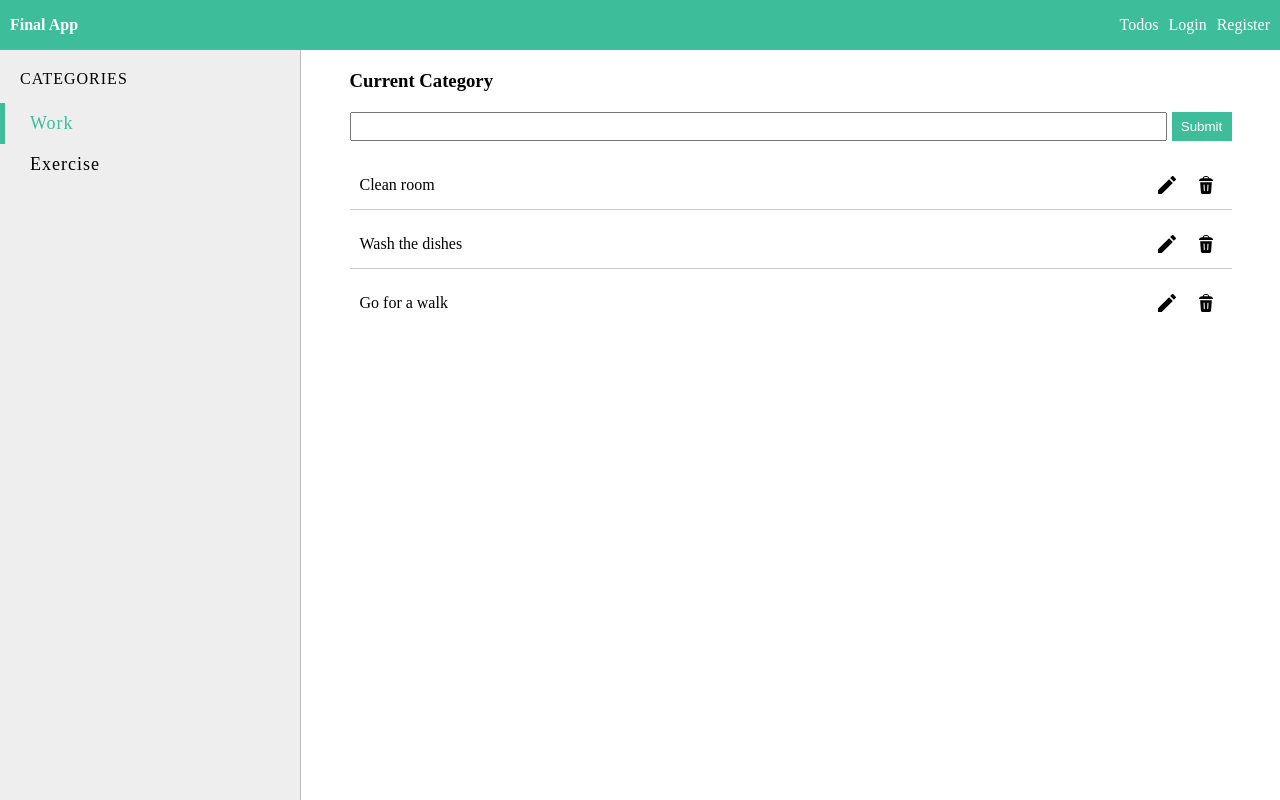
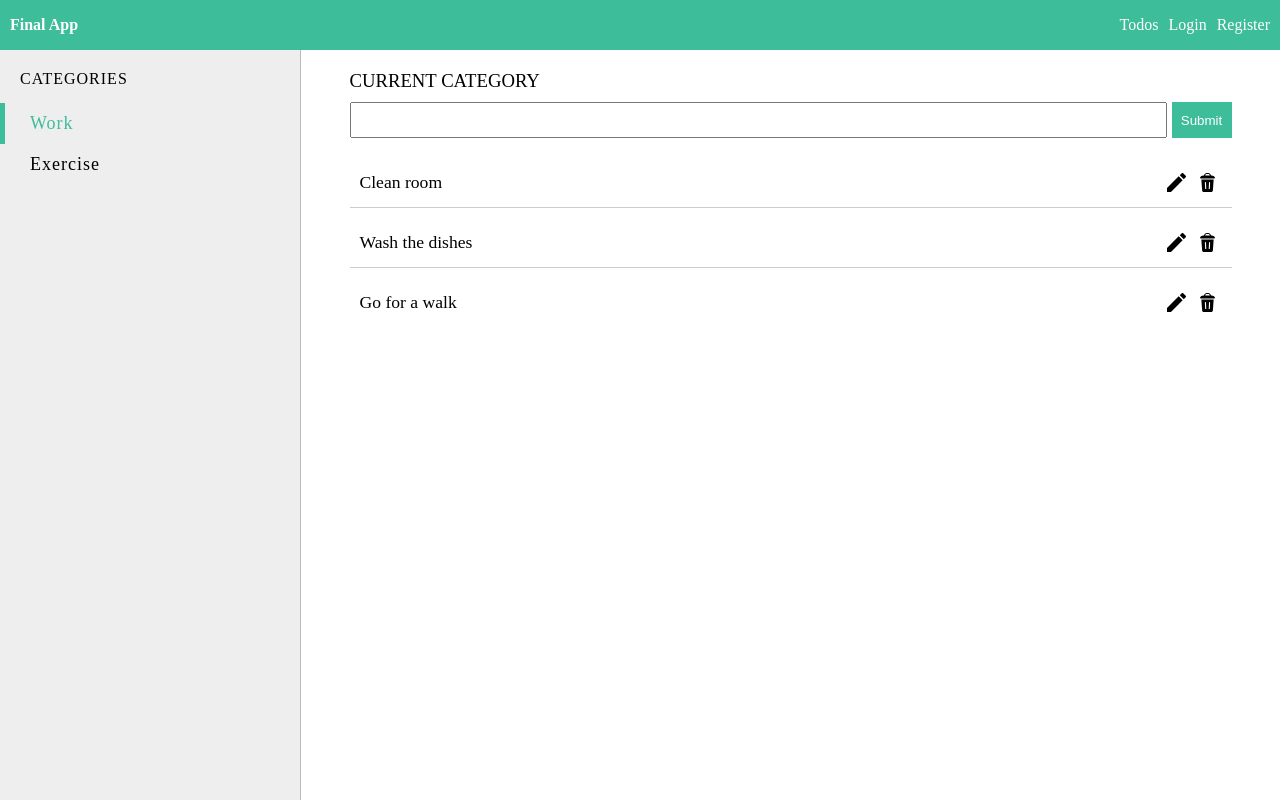
Before and after one commit to patrik-pk/todo-app, a React (Create React App) app: page /todos in a window 1280 px wide. Built offline with nearby package versions, Linux system fonts and the light colour scheme.

Commit message:
styling udate

```diff
--- a/src/styles/todos/todos.css
+++ b/src/styles/todos/todos.css
@@ -103,29 +103,33 @@
 
 .todo-page .todo-section .current-category {
   margin-top: 20px;
+  color: black;
+  font-weight: lighter;
+  text-transform: uppercase;
 }
 
 .todo-page .todo-section .todo-form {
   display: -webkit-box;
   display: -ms-flexbox;
   display: flex;
-  margin-top: 20px;
+  margin-top: 10px;
 }
 
 .todo-page .todo-section .todo-form .todo-input {
+  font-size: 1rem;
   width: calc(
  100%
- - 2 * (5px + 2px)
+ - 2 * (7px + 2px)
  - 60px
  - 5px);
-  padding: 5px 5px;
+  padding: 7px 7px;
 }
 
 .todo-page .todo-section .todo-form .todo-input.active {
   width: calc(
  100%
- - 2 * (5px + 2px)
- - 30px
+ - 2 * (7px + 2px)
+ - 36px
  - 60px
  - 2 * 5px);
 }
@@ -137,7 +141,7 @@
 
 .todo-page .todo-section .todo-form .clear-btn {
   display: none;
-  width: 30px;
+  width: 36px;
   background: black;
 }
 
@@ -154,8 +158,8 @@
 }
 
 .todo-page .todo-section .todo-form .clear-btn .clear-icon {
-  width: 16px;
-  height: 16px;
+  width: 14px;
+  height: 14px;
 }
 
 .todo-page .todo-section .todo-form .submit-btn {
@@ -193,6 +197,7 @@
       -ms-flex-align: center;
           align-items: center;
   max-width: 70%;
+  font-size: 1.1rem;
 }
 
 .todo-page .todo-section .todo-list .todo-item .options {
@@ -211,16 +216,16 @@
   -webkit-box-align: center;
       -ms-flex-align: center;
           align-items: center;
-  padding: 5px 7px;
+  padding: 5px;
   background: transparent;
 }
 
 .todo-page .todo-section .todo-list .todo-item .options .edit-btn .todo-icon, .todo-page .todo-section .todo-list .todo-item .options .delete-btn .todo-icon {
-  width: 18px;
-  height: 18px;
+  width: 19px;
+  height: 19px;
 }
 
 .todo-page .todo-section .todo-list .todo-item .options .delete-btn {
-  margin-left: 7px;
+  margin-left: 2px;
 }
 /*# sourceMappingURL=todos.css.map */
--- a/src/styles/todos/todos.scss
+++ b/src/styles/todos/todos.scss
@@ -1,17 +1,36 @@
 @import '../_global/style.scss';
 
-// Input Variables
-$input-padding-horizontal: 5px;
-$input-padding-vertical: 5px;
+// Current Category
+$current-category-mt: 20px;
+$current-category-color: black;
+
+// Todo Form
+$todo-form-mt: 10px;
+
+// Input
+$input-padding-horizontal: 7px;
+$input-padding-vertical: 7px;
+$input-font-size: 1rem;
 
 // Input Buttons
-$clear-btn-width: 30px;
-$clear-icon-size: 16px;
+$clear-btn-width: 36px;
+$clear-icon-size: 14px;
 $submit-btn-width: 60px;
 $input-btn-ml: 5px;
+$input-btn-padding: 6px 0;
+
+// Todo List
+$todo-list-mt: 20px;
+
+// Todo Item
+$todo-padding: 10px 10px;
+$todo-mb: 10px;
+$task-font-size: 1.1rem;
 
 // Todo Item Buttons
-$icon-size: 18px;
+$todo-icon-size: 19px;
+$todo-buttons-padding: 5px;
+$todo-buttons-ml: 2px;
 
 .todo-page {
     display: flex;
@@ -25,14 +44,18 @@ $icon-size: 18px;
         margin: 0 auto;
 
         .current-category {
-            margin-top: 20px;
+            margin-top: $current-category-mt;
+            color: $current-category-color;
+            font-weight: lighter;
+            text-transform: uppercase;
         }
 
         .todo-form {
             display: flex;
-            margin-top: 20px;
+            margin-top: $todo-form-mt;
 
             .todo-input {
+                font-size: $input-font-size;
                 // Input width is 100% of the form subscracted by 2 * (input horizontal padding + 2px for input border),
                 // the submit button width and the margin left between the input and the submit button
                 // in order for the input to fit in nicely
@@ -42,7 +65,7 @@ $icon-size: 18px;
                     - #{$submit-btn-width}
                     - #{$input-btn-ml}
                 );
-                padding: 5px 5px;
+                padding: $input-padding-vertical $input-padding-horizontal;
                 &.active {
                     // When there is something in current, the clear button is displayed,
                     // so add its width to the substraction along with one additional margin left
@@ -57,7 +80,7 @@ $icon-size: 18px;
             }
 
             .submit-btn, .clear-btn {
-                padding: 6px 0;
+                padding: $input-btn-padding;
                 margin-left: $input-btn-ml;
             }
 
@@ -85,13 +108,13 @@ $icon-size: 18px;
         }
 
         .todo-list {
-            margin-top: 20px;
+            margin-top: $todo-list-mt;
 
             .todo-item {
                 display: flex;
                 justify-content: space-between;
-                margin-bottom: 10px;
-                padding: 10px 10px;
+                margin-bottom: $todo-mb;
+                padding: $todo-padding;
                 border-bottom: 1px #ccc solid;
                 &:last-child {
                     margin-bottom: 0;
@@ -102,6 +125,7 @@ $icon-size: 18px;
                     display: flex;
                     align-items: center;
                     max-width: 70%;
+                    font-size: $task-font-size;
                 }
 
                 .options {
@@ -111,21 +135,20 @@ $icon-size: 18px;
                         display: flex;
                         justify-content: center;
                         align-items: center;
-                        padding: 5px 7px;
+                        padding: $todo-buttons-padding;
                         background: transparent;
 
                         .todo-icon {
-                            width: $icon-size;
-                            height: $icon-size;
+                            width: $todo-icon-size;
+                            height: $todo-icon-size;
                         }
                     }
 
                     .delete-btn {
-                        margin-left: 7px;
+                        margin-left: $todo-buttons-ml;
                     }
                 }
             }
         }
     }
-
 }
```
Also changed, not shown: 1 other file (tests, documents, lock files or other folders).
